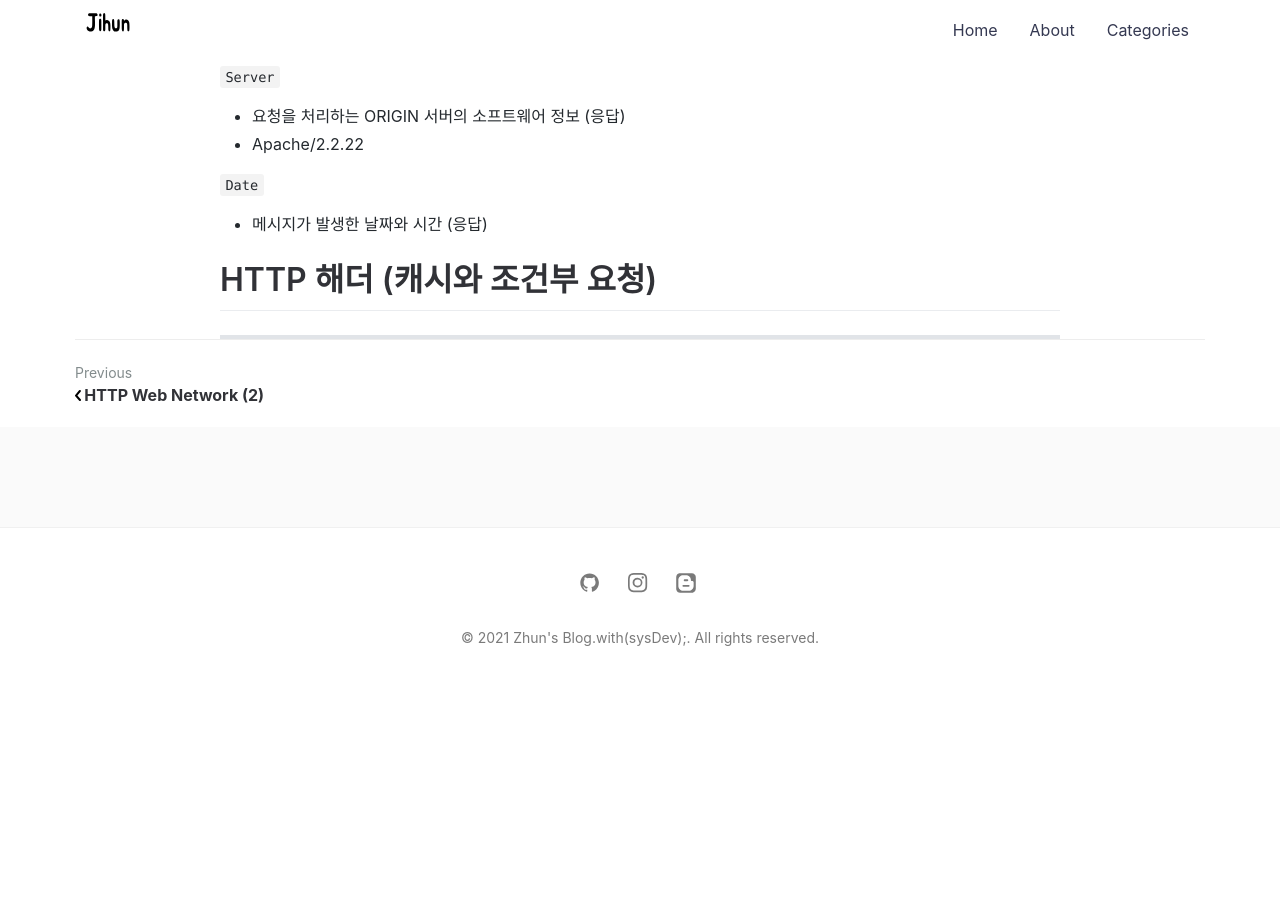
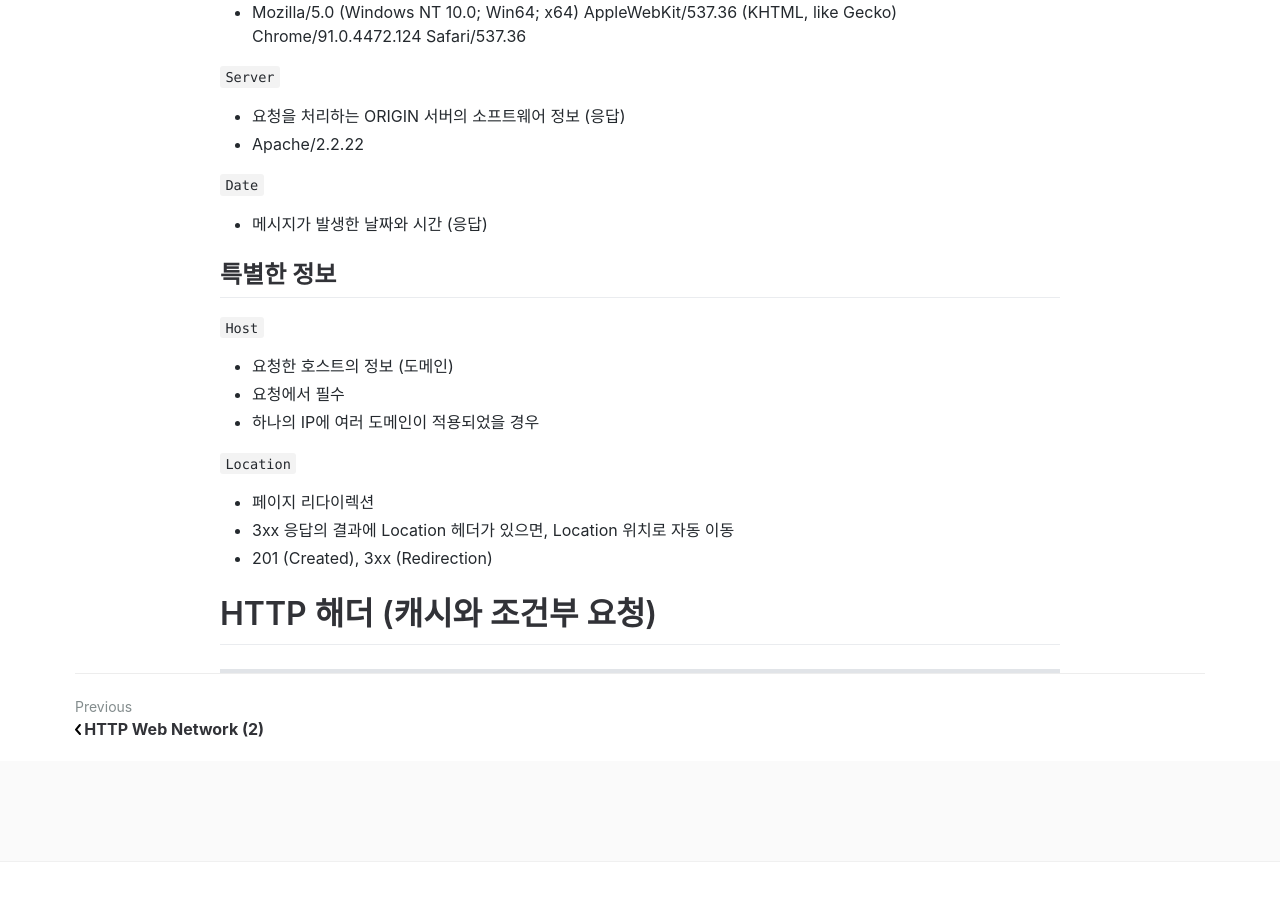
Before and after one commit to jihunparkme/jihunparkme.github.io, a Jekyll site: the page built from _posts/2021-07-07-Http-Web-Network_header.md, in a window 1280 px wide and 900 px high, scrolled down 3225 px. Built offline with Jekyll 4.4.1, drawn with Linux system fonts in a browser that asks for light colours; comment, search, counter and statistics services are not loaded; before the commit the page ends 3918 px from its top, so only the background shows below that.

Commit message:
[HTTP 헤더1 - 일반 헤더] 특별한 정보

```diff
--- a/_posts/2021-07-07-Http-Web-Network_header.md
+++ b/_posts/2021-07-07-Http-Web-Network_header.md
@@ -127,6 +127,20 @@ Client가 선호하는 표현 요청 (요청시에만 사용)
 
 - 메시지가 발생한 날짜와 시간 (응답)
 
+## 특별한 정보
+
+`Host`
+
+- 요청한 호스트의 정보 (도메인)
+- 요청에서 필수
+- 하나의 IP에 여러 도메인이 적용되었을 경우
+
+`Location`
+
+- 페이지 리다이렉션
+- 3xx 응답의 결과에 Location 헤더가 있으면, Location 위치로 자동 이동
+- 201 (Created), 3xx (Redirection)
+
 # HTTP 해더 (캐시와 조건부 요청)
 
 ---
```
